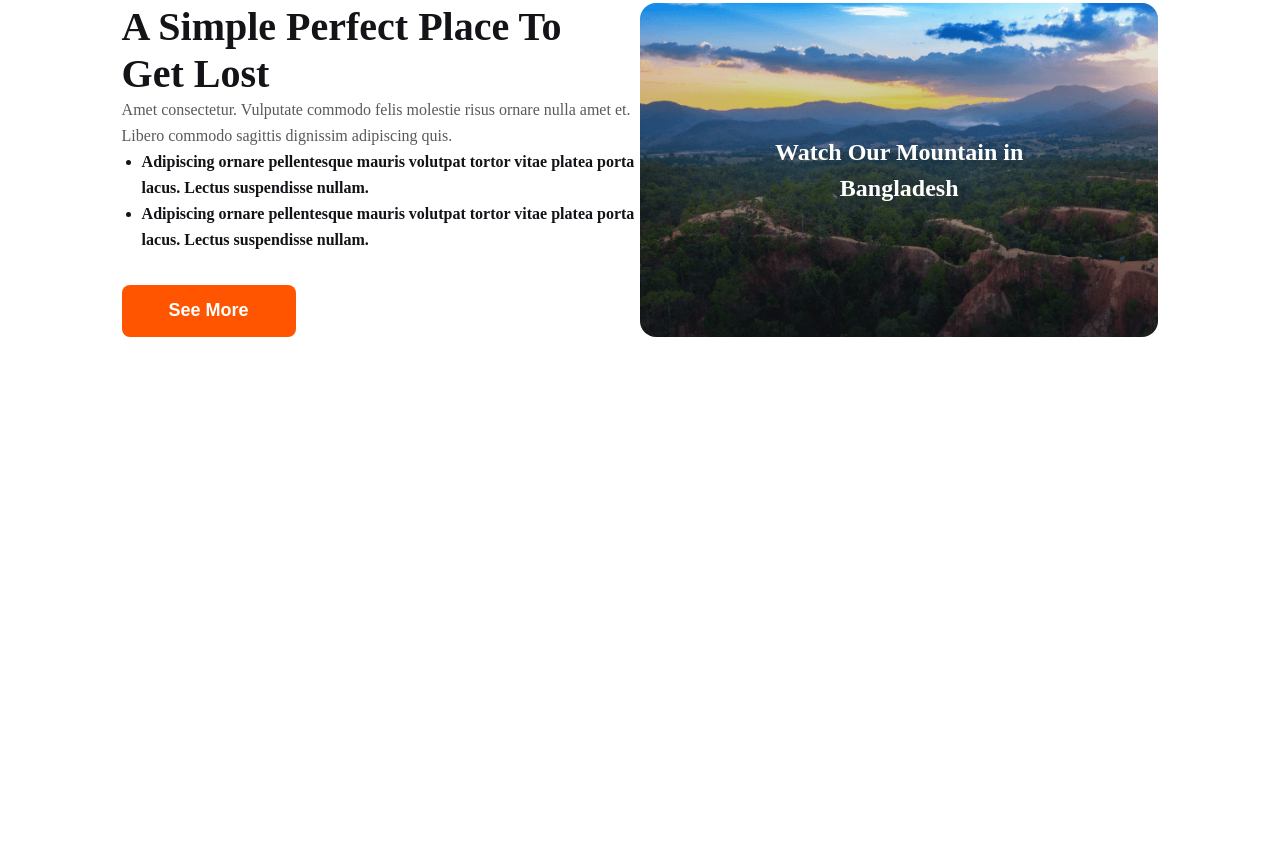
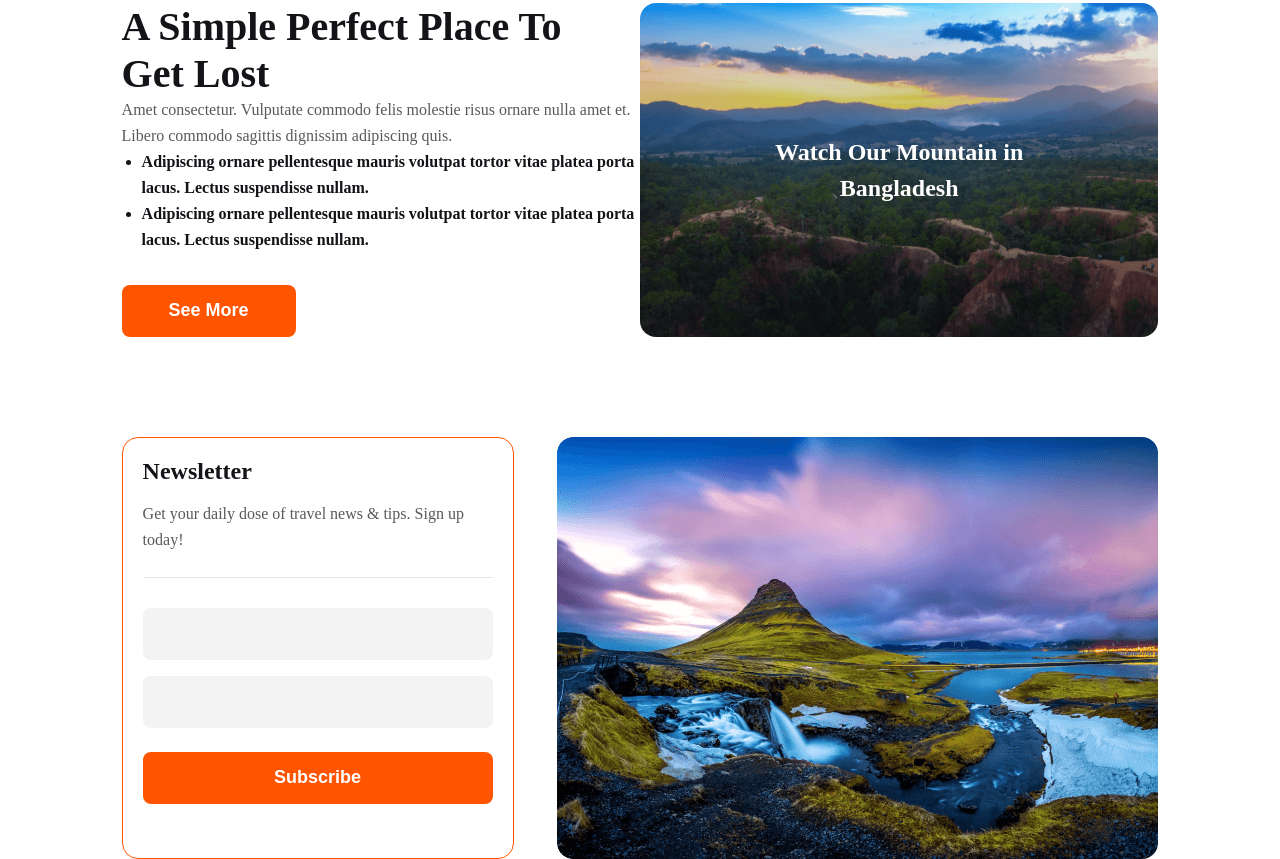
Before and after one commit to Dev-Muhammad-Suhan/Assignment2-NEW-Travel-Website, a plain HTML site: page index.html in a window 1280 px wide. Shown: the part 3569-4428 px from the top of the page. Before the commit the page ends 3906 px from the top, so only its background shows below. Drawn offline with Linux system fonts and the light colour scheme.

Commit message:
Finished Newsletter Section

```diff
--- a/index.html
+++ b/index.html
@@ -11,6 +11,7 @@
 </head>
 
 <body>
+    <!-- Navbar & Banner -->
     <header>
         <!-- nav bar -->
         <nav class="container">
@@ -188,6 +189,35 @@
         </div>
 
     </section>
+
+    <!-- Newsletter Section -->
+    <section class="container">
+        <div class="newsletter">
+            <div class="news-box">
+                <h3>Newsletter</h3>
+                <p class="s-description">Get your daily dose of travel news & tips. Sign up today!</p>
+
+                <hr>
+
+                <input type="text">
+                <input type="text">
+                <button>Subscribe</button>
+            </div>
+
+            <div class="news-img">
+
+            </div>
+        </div>
+    </section>
+
+    <!-- Footer Section -->
+    <footer>
+        <div class="container">
+            <div class="footer-title">
+
+            </div>
+        </div>
+    </footer>
 </body>
 
 </html>
--- a/responsiv.css
+++ b/responsiv.css
@@ -158,4 +158,20 @@
         min-height: 200px;
     }
 
+    /* Newsletter Section */
+    .newsletter {
+        flex-direction: column;
+        align-items: center;
+        gap: 16px;
+    }
+
+    .news-box {
+        max-width: 100%;
+        max-height: 422px;
+    }
+
+    .news-img {
+        width: 100%;
+        height: 422px;
+    }
 }
--- a/style.css
+++ b/style.css
@@ -198,7 +198,8 @@ nav {
 .popular-content p {
     margin: 24px 0px;
 }
-.popular-content .btn-primary{
+
+.popular-content .btn-primary {
     margin-bottom: 24px;
 }
 
@@ -380,11 +381,13 @@ nav {
     font-weight: 700;
     line-height: 36px;
 }
-.p-place-img{
+
+.p-place-img {
     display: flex;
     justify-content: center;
     align-items: center;
 }
+
 .p-place-content h1 {
     max-width: 448px;
 }
@@ -403,4 +406,75 @@ nav {
     margin-bottom: 32px;
 }
 
-/*  */
+/* Newsletter Section */
+.newsletter {
+    margin-top: 100px;
+    display: flex;
+    justify-content: space-between;
+}
+
+.news-box {
+    box-sizing: border-box;
+    padding: 20px;
+    max-width: 40%;
+    max-height: 422px;
+    border-radius: 16px;
+    border: 1px solid #FF5400;
+}
+
+.news-box input {
+    margin-bottom: 16px;
+    border: none;
+    display: block;
+    width: 350px;
+    height: 52px;
+    flex-shrink: 1;
+    border-radius: 8px;
+    background: rgba(19, 19, 24, 0.05);
+}
+
+.news-box button {
+    margin-top: 8px;
+    width: 350px;
+    height: 52px;
+    flex-shrink: 0;
+    border-radius: 8px;
+    background: #FF5400;
+    border: none;
+    color: #FFF;
+    text-align: center;
+    font-size: 18px;
+    font-weight: 700;
+
+}
+
+.news-box hr {
+    border: none;
+    height: 1px;
+    margin-bottom: 30px;
+    background: rgba(19, 19, 24, 0.10);
+}
+
+.news-box h3 {
+    color: #131318;
+    font-size: 24px;
+    font-weight: 800;
+
+}
+
+.news-box p {
+    max-width: 350px;
+    margin-top: 16px;
+    margin-bottom: 24px;
+}
+
+.news-img {
+    width: 58%;
+    height: 422px;
+    flex-shrink: 0;
+    border-radius: 16px;
+    background-image: url(./Images/Rectangle\ 8\ \(1\).png);
+    background-repeat: no-repeat;
+    object-fit: cover;
+    background-size: cover;
+}
```
